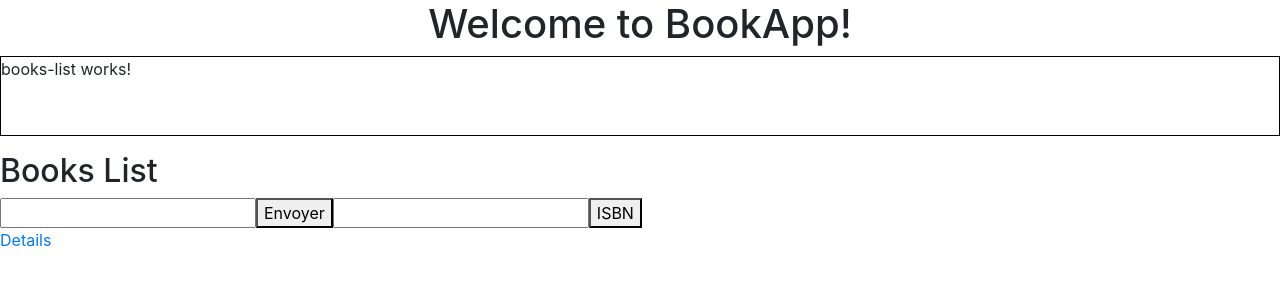
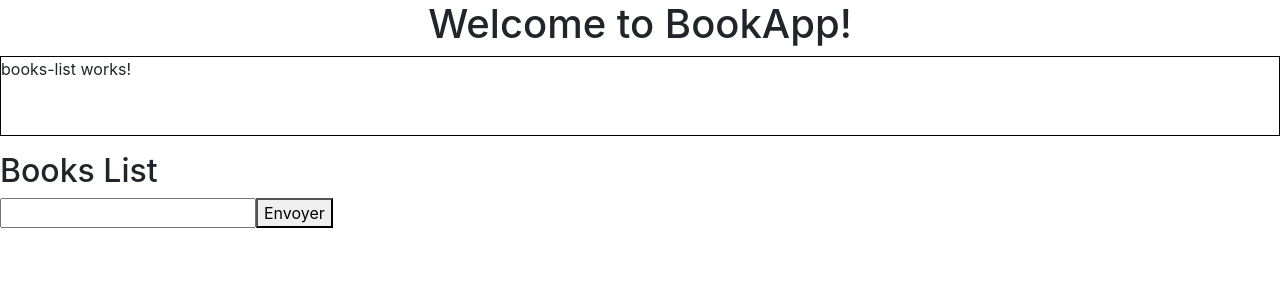
Before and after one commit to JordanSOA/BookStore, an Angular app: page /booksList in a window 1280 px wide. Shown: the top 300 px of the page. Built offline with nearby package versions, Linux system fonts and the light colour scheme.

Commit message:
StarRating done

```diff
--- a/src/app/app-routing.module.ts
+++ b/src/app/app-routing.module.ts
@@ -7,6 +7,7 @@ import { HttpClientModule } from '@angular/common/http';
 import { FormsModule } from '@angular/forms';
 import { MatCardModule } from '@angular/material/card';
 import { MatTabsModule } from '@angular/material/tabs';
+import { NgbModule } from '@ng-bootstrap/ng-bootstrap';
 
 
 const routes: Routes = [
@@ -26,7 +27,9 @@ const routes: Routes = [
     FormsModule,
     MatCardModule,
     MatTabsModule,
-    RouterModule.forRoot(routes, {enableTracing: false})],
+    RouterModule.forRoot(routes, {enableTracing: false}),
+    NgbModule
+  ],
   exports: [RouterModule]
 })
 export class AppRoutingModule { }
--- a/src/app/app.module.ts
+++ b/src/app/app.module.ts
@@ -10,7 +10,7 @@ import { HttpClientModule } from '@angular/common/http';
 import {MatCardModule} from '@angular/material/card';
 import { BookdetailComponent } from './bookdetail/bookdetail.component';
 import {MatTabsModule} from '@angular/material/tabs';
-import { NgbModule } from '@ng-bootstrap/ng-bootstrap';
+
 
 
 
@@ -26,8 +26,7 @@ import { NgbModule } from '@ng-bootstrap/ng-bootstrap';
     HttpClientModule,
     FormsModule,
     MatCardModule,
-    MatTabsModule,
-    NgbModule
+    MatTabsModule
   ],
   providers: [BooksService],
   bootstrap: [AppComponent]
--- a/src/app/bookdetail/bookdetail.component.html
+++ b/src/app/bookdetail/bookdetail.component.html
@@ -1,6 +1,8 @@
 
 
 <p>bookdetail works!</p>
+<input [(ngModel)]="booksService.isbn" (keydown.enter)="getBookByIsbn()" />
+<button (click)="getBookByIsbn()">ISBN</button>
 <div>
     <div *ngIf=" bookD !== undefined ; else nobook">
         <ul>
--- a/src/app/books-list/books-list.component.html
+++ b/src/app/books-list/books-list.component.html
@@ -6,12 +6,15 @@
 
 <input [(ngModel)]="booksService.query" (keydown.enter)="search()" />
 <button (click)="search()">Envoyer</button>
-<input [(ngModel)]="booksService.isbn" (keydown.enter)="searchIsbn()" />
-<button [routerLink]="['/booksList/bookDetail', booksService.isbn]">ISBN</button>
-<div>
-    {{bookD?.volumeInfo.title}}
+<!-- <input [(ngModel)]="booksService.isbn" (keydown.enter)="searchIsbn()" />
+<button [routerLink]="['/booksList/bookDetail', booksService.isbn]">ISBN</button> -->
+<!-- <div>
+    <ul>
+        <li>{{bookD?.volumeInfo.title}}</li>
+        <li> {{bookD?.volumeInfo.averageRating || "Not Here"}}</li>
+</ul>
     <a routerLink='/booksList/bookdetail'>Details</a>
-</div>
+</div> -->
 
 
 <div *ngIf=" search !== null">
@@ -29,9 +32,10 @@
             </mat-card-header>
             <img mat-card-lg-image [src]="book.volumeInfo.imageLinks?.thumbnail">
             <mat-card-content>
-                <p>
+                <ngb-rating [rate]="book.volumeInfo?.averageRating" max="5"></ngb-rating>
+                <!-- <p>
                     {{book.volumeInfo.description}}
-                </p>
+                </p> -->
             </mat-card-content>
             <mat-card-actions>
                 <button mat-button><i class="material-icons">thumb_up_alt</i></button>
```
